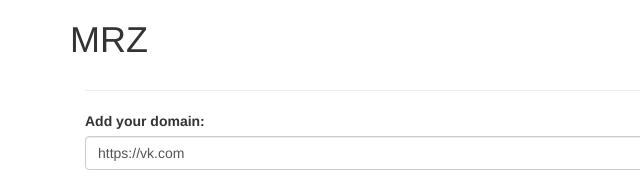
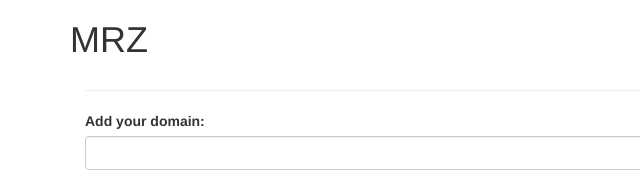
Before and after one commit to moroz69off/yumor.xyz, a plain HTML site: page projects/mrz/index.html in a window 1280 px wide. Shown: the top 187 px of the page, 0-640 px from the left. Drawn offline with Linux system fonts and the light colour scheme.

Commit message:
Update index.html

```diff
--- a/projects/mrz/index.html
+++ b/projects/mrz/index.html
@@ -20,7 +20,7 @@
 				<div id="" class="container-fluid">
 					<hr>
 					<label for="domain_input">Add your domain: </label>
-					<input class="form-control" type="url" id="domain_input" name="where" onchange="GetDomain(event)" value="https://vk.com">
+					<input class="form-control" type="url" id="domain_input" name="where" onchange="GetDomain(event)" value="">
 					<br>
 					<label for="responce_input">Add your keywords: </label>
 					<input class="form-control" id="responce_input" type="text" name="what" onchange="GetResponce(event)" value="mrz">
```
